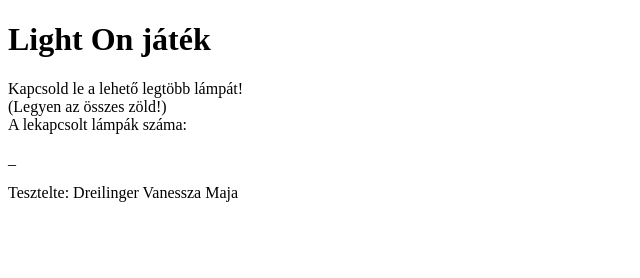
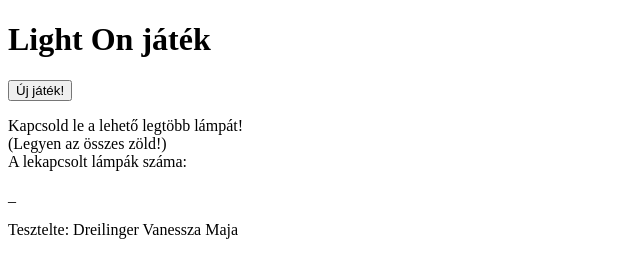
Before and after one commit to DVMaja/LigthOn, a plain HTML site: page index.html in a window 1280 px wide. Shown: the whole page, without its empty margins (0-640 px from the left). Drawn offline with nearby package versions, Linux system fonts and the light colour scheme.

Commit message:
gomb elem létrehozva

```diff
--- a/index.html
+++ b/index.html
@@ -18,6 +18,9 @@
         </header>
         <article>
             <div class="ideJatekter"></div>
+            <div class="gomb">
+                <button class="ujJatek">Új játék!</button>
+            </div>
             <div>
                 <p>Kapcsold le a lehető legtöbb lámpát!
                     <br>(Legyen az összes zöld!)
```
